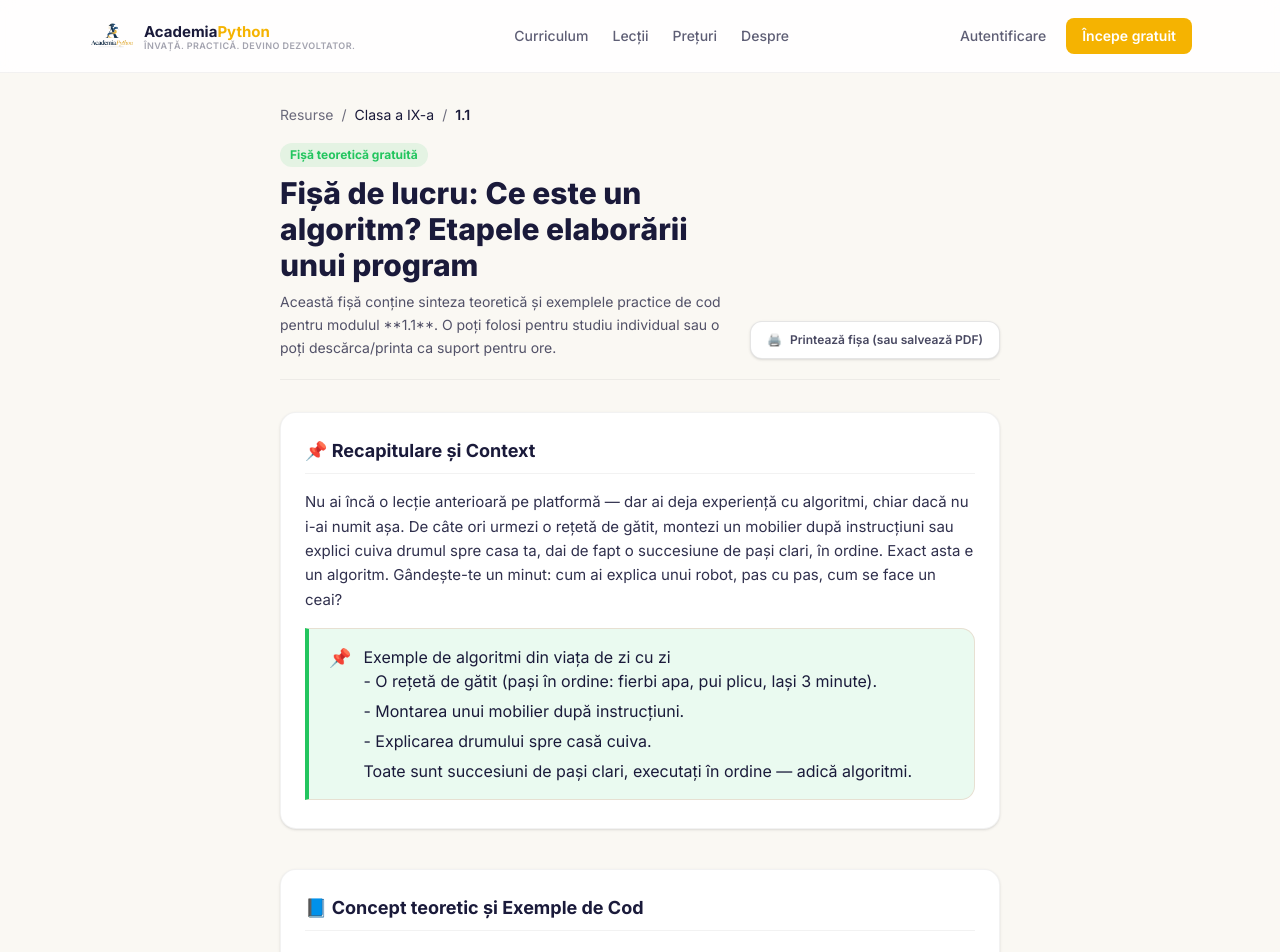
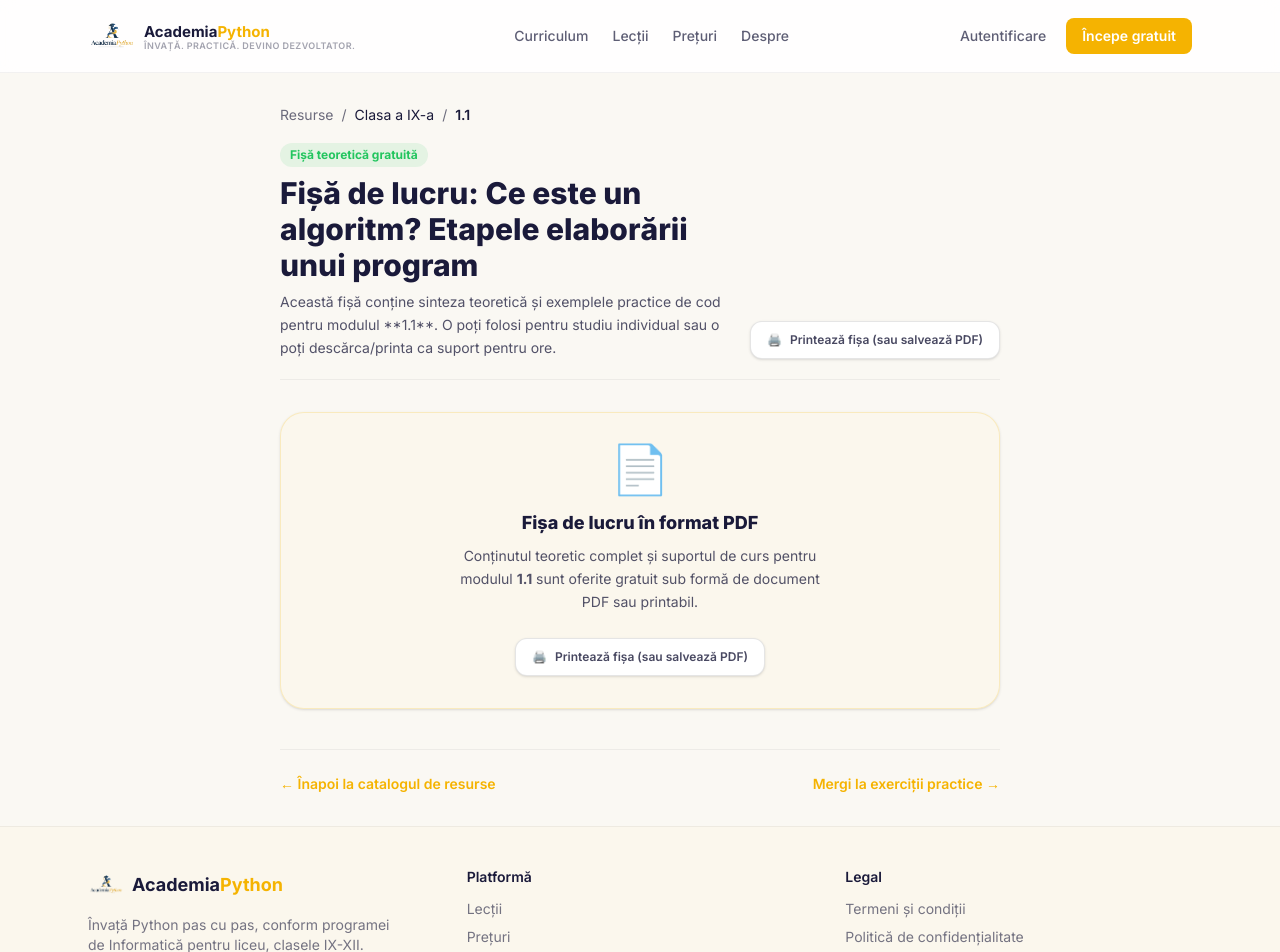
Before and after one commit to madalinagligor5-maker/python-liceu, a Next.js app: page /resurse/IX/ce-este-un-algoritm-etapele-elaborarii-unui-program in a window 1280 px wide. Shown: the top 952 px of the page. Built offline with nearby package versions, Linux system fonts and the light colour scheme; no server answers.

Commit message:
Restrictionează accesul gratuit la exerciții conform abonamentului și ascunde textul teoriei pe ecran la resurse, oferind doar print/PDF direct

```diff
--- a/src/app/curriculum/[clasa]/[modulSlug]/page.tsx
+++ b/src/app/curriculum/[clasa]/[modulSlug]/page.tsx
@@ -111,7 +111,7 @@ export default async function ModulPage({ params }: { params: Promise<Params> })
         {capitol.titlu} · 6 sublecții
       </p>
 
-      {/* Resurse și Exerciții Gratuite ale Modulului */}
+      {/* Resurse și Exerciții ale Modulului */}
       <div className="mt-5 grid grid-cols-2 gap-3">
         <Link
           href={`/resurse/${clasa}/${modulSlug}`}
@@ -122,10 +122,18 @@ export default async function ModulPage({ params }: { params: Promise<Params> })
         </Link>
         <Link
           href={`/exercitii/${clasa}/${modulSlug}`}
-          className="flex items-center justify-center gap-2 rounded-2xl border border-success/20 bg-success/5 hover:bg-success/10 p-3 text-center text-sm font-bold text-success transition"
+          className={`flex items-center justify-center gap-2 rounded-2xl border p-3 text-center text-sm font-bold transition ${
+            esteGratuit
+              ? "border-success/20 bg-success/5 hover:bg-success/10 text-success"
+              : "border-brand-border bg-brand-light/45 hover:bg-brand-light text-brand-dark"
+          }`}
         >
-          <span>📝</span> Exerciții practice
-          <span className="rounded bg-success/20 px-1.5 py-0.5 text-[9px] font-bold text-success ml-1">Gratis</span>
+          <span>{esteGratuit ? "📝" : "🔒"}</span> Exerciții practice
+          <span className={`rounded px-1.5 py-0.5 text-[9px] font-bold ml-1 ${
+            esteGratuit ? "bg-success/20 text-success" : "bg-brand/20 text-brand-dark"
+          }`}>
+            {esteGratuit ? "Gratis" : "Premium"}
+          </span>
         </Link>
       </div>
 
--- a/src/app/exercitii/[clasa]/[modulSlug]/page.tsx
+++ b/src/app/exercitii/[clasa]/[modulSlug]/page.tsx
@@ -1,9 +1,10 @@
 import Link from "next/link";
 import type { Metadata } from "next";
-import { notFound } from "next/navigation";
+import { notFound, redirect } from "next/navigation";
 import { getModul, getCapitol } from "@/lib/curriculum";
 import { obtineExercitiuSuplimentar } from "@/lib/exercitiiSuplimentare";
 import ExercitiuEvaluator from "@/components/ExercitiuEvaluator";
+import { getUtilizatorCurent, areAbonamentActiv } from "@/lib/subscription";
 
 type Params = { clasa: string; modulSlug: string };
 
@@ -34,6 +35,19 @@ export default async function ModulExercitiiPage({
   const capitol = getCapitol(clasa);
 
   if (!modul || !capitol) notFound();
+
+  // Verificare acces premium pentru exerciții
+  const { user, meta } = await getUtilizatorCurent();
+  const esteGratuit = modul.gratuit || (clasa === "IX" && modul.numar <= 5);
+  const areAcces = esteGratuit || areAbonamentActiv(meta);
+
+  if (!areAcces) {
+    if (!user) {
+      redirect(`/login?redirect=${encodeURIComponent(`/exercitii/${clasa}/${modulSlug}`)}`);
+    } else {
+      redirect("/preturi");
+    }
+  }
 
   // Preluăm exercițiul de cod independent dedicat acestui modul
   const exercitiu = obtineExercitiuSuplimentar(modul.cod, modul.titlu);
--- a/src/app/exercitii/page.tsx
+++ b/src/app/exercitii/page.tsx
@@ -1,20 +1,21 @@
 import Link from "next/link";
 import type { Metadata } from "next";
 import { capitole } from "@/lib/curriculum";
+import LectieBadge from "@/components/LectieBadge";
 
 export const metadata: Metadata = {
-  title: "Exerciții Practice Gratuite — Academia Python",
-  description: "Exerciții interactive de programare Python pe module școlare pentru liceu, complet gratuite.",
+  title: "Exerciții Practice — Academia Python",
+  description: "Exerciții interactive de programare Python pe module școlare pentru liceu.",
 };
 
 export default function ExercitiiCatalogPage() {
   return (
     <div className="mx-auto max-w-5xl px-4 py-12 sm:px-6">
       <div className="border-b border-black/5 pb-6">
-        <h1 className="text-3xl font-extrabold text-foreground sm:text-4xl">Exerciții interactive</h1>
+        <h1 className="text-3xl font-extrabold text-foreground sm:text-4xl">Exerciții practice</h1>
         <p className="mt-2 text-foreground/70 text-sm">
-          Aici poți exersa programarea Python direct în browser. Rezolvă probleme structurate pe module școlare, complet **gratuite**.
-          Selectează un modul mai jos pentru a începe antrenamentul!
+          Aici poți exersa programarea Python direct în browser. Rezolvă probleme structurate pe module școlare.
+          Primele module sunt gratuite, iar restul sunt disponibile exclusiv cu abonament Premium.
         </p>
       </div>
 
@@ -32,7 +33,9 @@ export default function ExercitiiCatalogPage() {
             </p>
 
             <div className="mt-6 grid gap-4 sm:grid-cols-2">
-              {capitol.module.map((modul) => (
+              {capitol.module.map((modul) => {
+                const esteGratuit = modul.gratuit || (capitol.clasa === "IX" && modul.numar <= 5);
+                return (
                   <div key={modul.cod}>
                     <Link
                       href={`/exercitii/${capitol.clasa}/${modul.slug}`}
@@ -50,13 +53,12 @@ export default function ExercitiiCatalogPage() {
                         </p>
                       </div>
                       <div className="shrink-0">
-                      <span className="inline-flex items-center rounded-full bg-success/10 px-2.5 py-1 text-xs font-semibold text-success">
-                        Gratuit
-                      </span>
+                        <LectieBadge gratuit={esteGratuit} />
                       </div>
                     </Link>
                   </div>
-              ))}
+                );
+              })}
             </div>
           </section>
         ))}
--- a/src/app/resurse/[clasa]/[modulSlug]/page.tsx
+++ b/src/app/resurse/[clasa]/[modulSlug]/page.tsx
@@ -70,10 +70,22 @@ export default async function ModulResursePage({
         </div>
       </div>
 
-      <div className="mt-8 space-y-10 print:space-y-6">
+      {/* Box de descărcare PDF (Apare doar pe ecran) */}
+      <div className="mt-8 rounded-3xl border border-brand/20 bg-brand-light/35 p-8 text-center print:hidden shadow-sm">
+        <span className="text-5xl" aria-hidden="true">📄</span>
+        <h3 className="mt-4 text-lg font-extrabold text-foreground">Fișa de lucru în format PDF</h3>
+        <p className="mt-2 text-sm text-foreground/75 max-w-sm mx-auto leading-relaxed">
+          Conținutul teoretic complet și suportul de curs pentru modulul <strong>{modul.cod}</strong> sunt oferite gratuit sub formă de document PDF sau printabil.
+        </p>
+        <div className="mt-6 flex justify-center">
+          <PrintButton />
+        </div>
+      </div>
+
+      <div className="mt-8 space-y-10 print:space-y-6 hidden print:block">
         {/* Secțiune 1: Recapitulare / Introducere */}
         {recap && recap.blocuri && recap.blocuri.length > 0 && (
-          <section className="rounded-2xl border border-black/5 bg-white p-6 shadow-sm print:border-0 print:shadow-none print:p-0">
+          <section className="print:border-0 print:shadow-none print:p-0">
             <h2 className="text-lg font-bold text-foreground border-b border-black/5 pb-2 mb-4 print:text-base">
               📌 Recapitulare și Context
             </h2>
@@ -83,19 +95,15 @@ export default async function ModulResursePage({
 
         {/* Secțiune 2: Teoria propriu-zisă */}
         {teorie && teorie.blocuri && teorie.blocuri.length > 0 ? (
-          <section className="rounded-2xl border border-black/5 bg-white p-6 shadow-sm print:border-0 print:shadow-none print:p-0">
+          <section className="print:border-0 print:shadow-none print:p-0">
             <h2 className="text-lg font-bold text-foreground border-b border-black/5 pb-2 mb-4 print:text-base">
               📘 Concept teoretic și Exemple de Cod
             </h2>
             <BlocuriSublectie blocuri={teorie.blocuri} />
           </section>
         ) : (
-          <div className="rounded-2xl border border-black/5 bg-black/[0.02] p-8 text-center print:hidden">
-            <span className="text-4xl" aria-hidden="true">📖</span>
-            <h3 className="mt-3 text-base font-bold text-foreground">Materialul este în curs de redactare</h3>
-            <p className="mt-1 text-sm text-foreground/60 max-w-md mx-auto">
-              Teoria detaliată pentru acest modul urmează să fie publicată. Poți verifica restul modulelor active!
-            </p>
+          <div className="text-center py-8">
+            <p className="text-sm text-muted">Materialul teoretic pentru acest modul urmează să fie publicat.</p>
           </div>
         )}
       </div>
@@ -111,7 +119,7 @@ export default async function ModulResursePage({
           href={`/exercitii/${clasa}/${modulSlug}`}
           className="text-sm font-semibold text-brand hover:text-brand-dark transition"
         >
-          Rezolvă exercițiile practice →
+          Mergi la exerciții practice →
         </Link>
       </div>
     </div>
```
Lines whose indentation alone changed are shown as unchanged.
